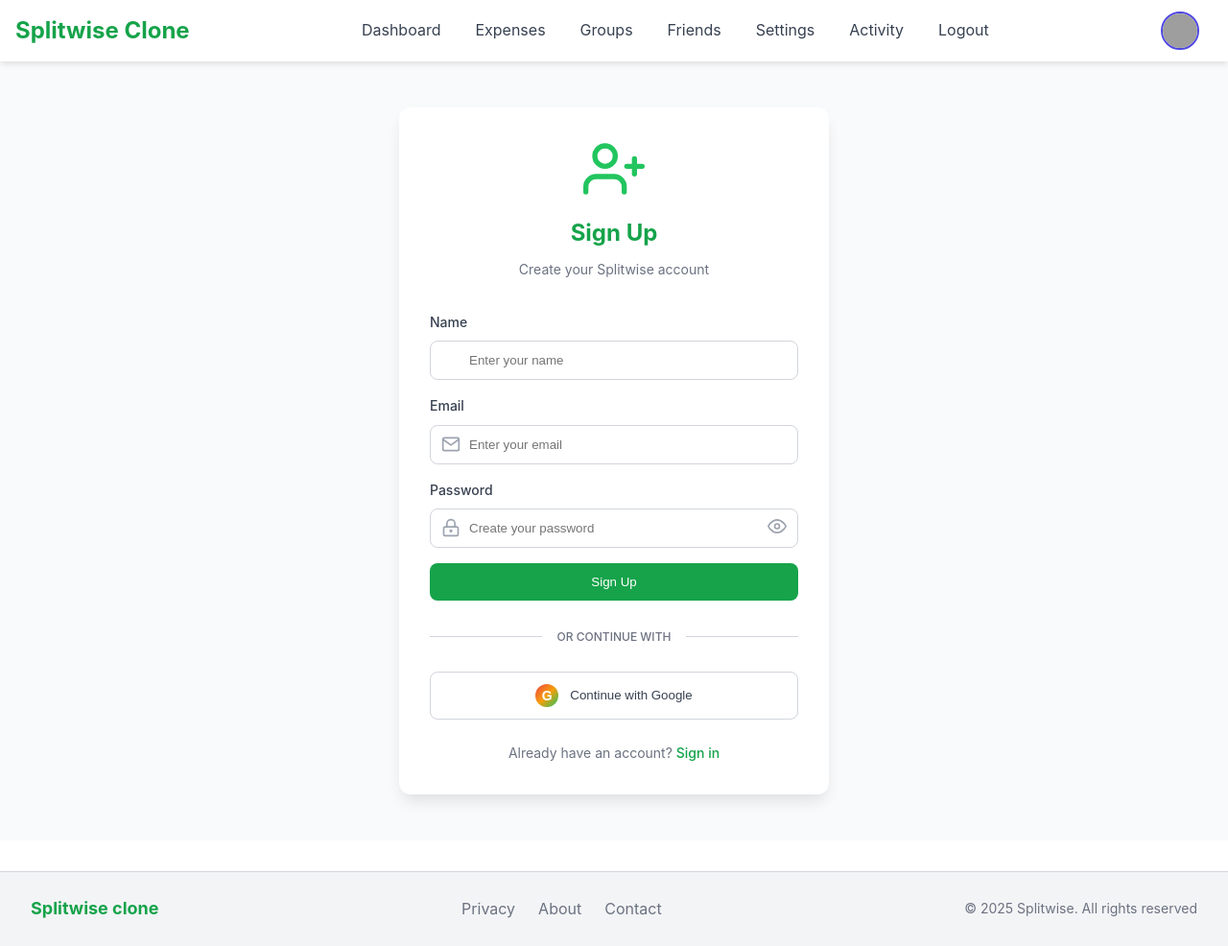
After one commit to kartikgoel598/Splitwise_clone, a Flask app: template templates/signup.html in a window 1280 px wide. The commit adds this page. Shown: the whole page at 96% size. Run offline with Flask 3, Linux system fonts and the light colour scheme; the template is opened without the code that fills it, so the values that code supplies are empty; grey boxes are pictures that could not be loaded.

Commit message:
Add .gitignore and signup.html; update navbar, base.html, signin.css, and app.py

```diff
--- a/app.py
+++ b/app.py
@@ -40,17 +40,29 @@
 @app.route('/signin', methods=['GET', 'POST'])
 def signin():
     if request.method == 'POST':
-        email = request.form.get('email')
-        password = request.form.get('password')
-        print(f"Sign in attempt - Email: {email}")
-        # Add your authentication logic here
-        return redirect(url_for('home'))
+        email = request.form.get('email',' ')
+        password = request.form.get('password', " ")
+        user_data = supabase.table('users').select('*').eq("email",email).limit(1).execute()
+        user = (user_data.data or [None])[0]
+        if not user:
+            flash('No account with that email',"error")
+            return redirect(url_for('signin'))
+        if not check_password_hash(user['password'],password):
+            flash('Incorrect password', "error")
+            return redirect(url_for('signin'))
+        session['user_id']= user['id']
+        session['username'] = user['username']
+        flash(f"welcome back, {user['username']}!",'success')
+        page_to_redirect_to = request.args.get('next') or url_for('dashboard')
+        return redirect(page_to_redirect_to)
+
+
 
     return render_template('signin.html', current_year=datetime.now().year)
 
 @app.route('/signup', methods=['GET','POST'])
 def signup():
-    if request.method == 'Post':
+    if request.method == 'POST':
         email = request.form.get('email',"").strip().lower()
         password= request.form.get('password',"")
         username = request.form.get('username',"").strip()
@@ -74,6 +86,13 @@
         else:
             flash('account creation failed')
             return redirect(url_for('signup'))
+    return render_template('signup.html', current_year=datetime.now().year)
+
+@app.route("/logout")
+def logout():
+    session.clear()
+    flash("Logged out successfully.", "info")
+    return redirect(url_for("signin"))
 
 if __name__ == '__main__':
     app.run(debug=True)
--- a/static/css/signin.css
+++ b/static/css/signin.css
@@ -47,11 +47,17 @@
 }
 
 .signin-form {
-    gap: 1.5rem;
+    display: flex;
+    flex-direction: column;
+    gap: 1rem;
+    width: 100%;
     margin-bottom: 1.5rem;
 }
 
 .form-group {
+    display: flex;
+    flex-direction: column;
+    width: 100%;
     gap: 0.5rem;
 }
 
--- a/templates/base.html
+++ b/templates/base.html
@@ -12,6 +12,15 @@
 </head>
 <body>
     {% include 'components/navbar.html' %}
+    {% if get_flashed_messages(with_categories=true) %}
+  <div class="flash-container">
+    {% for category, message in get_flashed_messages(with_categories=true) %}
+      <div class="flash flash-{{ category }}">
+        {{ message }}
+      </div>
+    {% endfor %}
+  </div>
+{% endif %}
 
     <main class="flex-1">
         {% block content %}{% endblock %}
--- a/templates/components/navbar.html
+++ b/templates/components/navbar.html
@@ -9,7 +9,7 @@
                 <a class="navbar-link" href="/">Friends</a>
                 <a class="navbar-link" href="/">Settings</a>
                 <a class="navbar-link" href="/">Activity</a>
-                <a class="navbar-link" href="/">Logout</a>
+                <a class="navbar-link" href="{{url_for('logout')}}">Logout</a>
             </div>
             <div class="navbar-profile">
                 <img src="https://i.pravatar.cc/40" alt="avatar" class="navbar-avatar">
--- /dev/null
+++ b/templates/signup.html
@@ -0,0 +1,73 @@
+{% extends "base.html" %}
+{% from "components/form_input.html" import form_input %}
+
+{% block content %}
+<div class="signin-container">
+    <div class="signin-card">
+        <div class="signin-header">
+            <div class="header-icon">
+                <svg class="users-icon" width="64" height="64" viewBox="0 0 24 24" fill="none" stroke="currentColor" stroke-width="2" stroke-linecap="round" stroke-linejoin="round">
+                    <path d="M16 21v-2a4 4 0 0 0-4-4H5a4 4 0 0 0-4 4v2"></path>
+                    <circle cx="8.5" cy="7" r="4"></circle>
+                    <line x1="20" y1="8" x2="20" y2="14"></line>
+                    <line x1="23" y1="11" x2="17" y2="11"></line>
+                </svg>
+            </div>
+            <h1>Sign Up</h1>
+            <p>Create your Splitwise account</p>
+        </div>
+
+        <form method="POST" action="{{ url_for('signup') }}" class="signin-form">
+            {{ form_input(
+                label="Name",
+                id="name",
+                placeholder="Enter your name",
+                required=true
+            ) }}
+
+            {{ form_input(
+                label="Email",
+                type="email",
+                id="email",
+                placeholder="Enter your email",
+                required=true,
+                icon="mail"
+            ) }}
+
+            {{ form_input(
+                label="Password",
+                type="password",
+                id="password",
+                placeholder="Create your password",
+                required=true,
+                icon="lock",
+                show_password_toggle=true
+            ) }}
+
+            <button type="submit" class="signin-button">Sign Up</button>
+        </form>
+
+        <div class="divider">
+            <span>OR CONTINUE WITH</span>
+        </div>
+
+        <button type="button" class="google-button" onclick="handleGoogleSignIn()">
+            <div class="google-logo">G</div>
+            Continue with Google
+        </button>
+
+        <div class="signin-footer">
+            <p>
+                Already have an account?
+                <a href="{{ url_for('signin') }}" class="signup-link">Sign in</a>
+            </p>
+        </div>
+    </div>
+</div>
+
+<script>
+function handleGoogleSignIn() {
+    console.log("Google sign-in clicked");
+}
+</script>
+{% endblock %}
```
Also changed, not shown: 1 other file.
